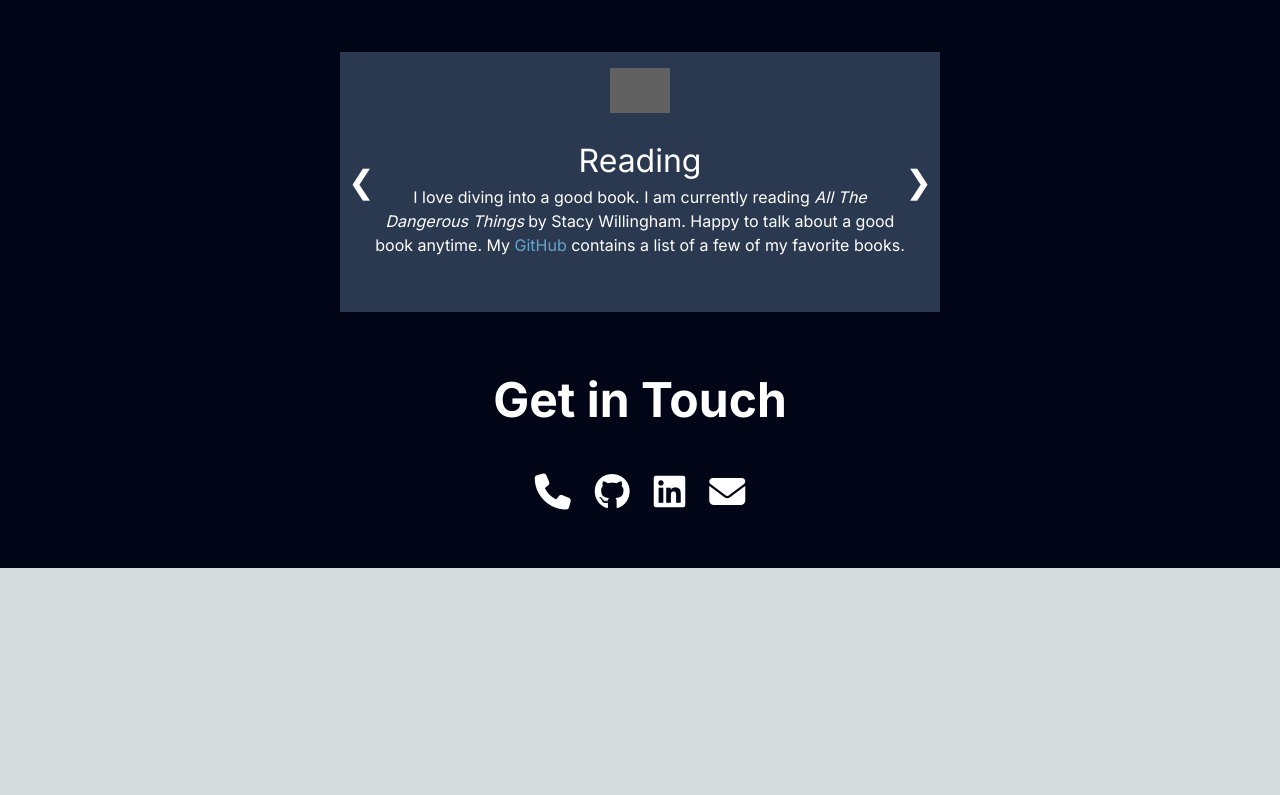
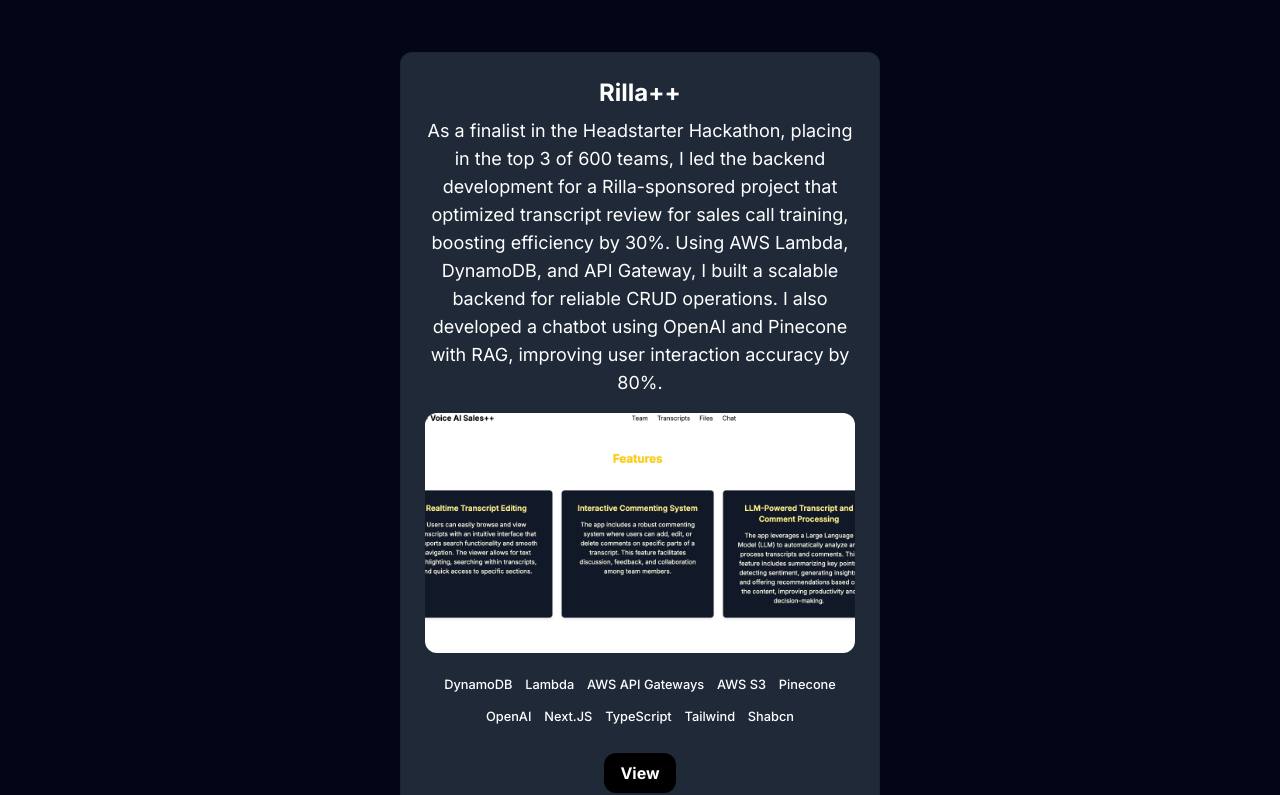
Before and after one commit to ShaunJhingoor/ShaunJhingoor_portfolio, a Next.js app: page / in a window 1280 px wide. Shown: the part 3120-3915 px from the top of the page. Before the commit the page ends 3688 px from the top, so only its background shows below. Built offline with nearby package versions, Linux system fonts and the light colour scheme; grey boxes are pictures that could not be loaded.

Commit message:
add hackathon

```diff
--- /dev/null
+++ b/src/app/components/ui/3d-card-single.tsx
@@ -0,0 +1,70 @@
+"use client";
+
+import Image from "next/image";
+import React from "react";
+import { CardBody, CardContainer, CardItem } from "../ui/3d-card";
+import Link from "next/link";
+import rilla from "../../assets/rilla++.png";
+import { link } from "fs";
+
+export function ThreeDCardDemo() {
+  return (
+    <CardContainer className="inter-var mb-[5rem]">
+      <CardBody className="bg-gray-800 text-white relative group/card  dark:hover:shadow-2xl dark:hover:shadow-emerald-500/[0.1] dark:bg-black dark:border-white/[0.2] border-black/[0.1] w-auto sm:w-[30rem] h-auto rounded-xl p-6 border  ">
+        <div className="flex justify-center items-center h-full">
+          <CardItem
+            translateZ="50"
+            className="text-2xl font-bold text-white text-center"
+          >
+            Rilla++
+          </CardItem>
+        </div>
+        <CardItem
+          as="p"
+          translateZ="60"
+          className="text-white text-lg max-w-lg mt-2 text-center"
+        >
+          As a finalist in the Headstarter Hackathon, placing in the top 3 of
+          600 teams, I led the backend development for a Rilla-sponsored project
+          that optimized transcript review for sales call training, boosting
+          efficiency by 30%. Using AWS Lambda, DynamoDB, and API Gateway, I
+          built a scalable backend for reliable CRUD operations. I also
+          developed a chatbot using OpenAI and Pinecone with RAG, improving user
+          interaction accuracy by 80%.
+        </CardItem>
+        <CardItem translateZ="100" className="w-full mt-4">
+          <Image
+            src={rilla.src}
+            height="1000"
+            width="1000"
+            className="h-60 w-full object-cover rounded-xl group-hover/card:shadow-xl"
+            alt="thumbnail"
+          />
+        </CardItem>
+        <div id="project__stack">
+          <p id="project__stack-item">DynamoDB</p>
+          <p id="project__stack-item">Lambda</p>
+          <p id="project__stack-item">AWS API Gateways</p>
+          <p id="project__stack-item">AWS S3</p>
+          <p id="project__stack-item">Pinecone</p>
+          <p id="project__stack-item">OpenAI</p>
+          <p id="project__stack-item">Next.JS</p>
+          <p id="project__stack-item">TypeScript</p>
+          <p id="project__stack-item">Tailwind</p>
+          <p id="project__stack-item">Shabcn</p>
+        </div>
+        <div className="flex justify-center items-center mt-5">
+          <CardItem
+            translateZ={20}
+            as={Link}
+            href="https://hiring-hackathon-team.vercel.app/"
+            target="__blank"
+            className="px-4 py-2 rounded-xl bg-black text-white text-md font-bold transform transition duration-300 ease-in-out hover:bg-gray-700 hover:scale-105"
+          >
+            View
+          </CardItem>
+        </div>
+      </CardBody>
+    </CardContainer>
+  );
+}
--- a/src/app/components/ui/3d-card.tsx
+++ b/src/app/components/ui/3d-card.tsx
@@ -1,13 +1,12 @@
 "use client";
 import { cn } from "../../lib/utils";
-import Image from "next/image";
 import React, {
   createContext,
   useState,
   useContext,
   useRef,
   useEffect,
-} from "react"
+} from "react";
 
 const MouseEnterContext = createContext<
   [boolean, React.Dispatch<React.SetStateAction<boolean>>] | undefined
@@ -48,12 +47,9 @@
   return (
     <MouseEnterContext.Provider value={[isMouseEntered, setIsMouseEntered]}>
       <div
-        className={cn(
-          "flex items-center justify-center",
-          containerClassName
-        )}
+        className={cn("flex items-center justify-center", containerClassName)}
         style={{
-          perspective: "1500px", // Increased perspective to enhance 3D effect
+          perspective: "2000px",
         }}
       >
         <div
@@ -137,7 +133,10 @@
   return (
     <Tag
       ref={ref}
-      className={cn("w-fit transition-transform duration-300 ease-out", className)}
+      className={cn(
+        "w-fit transition-transform duration-300 ease-out",
+        className
+      )}
       {...rest}
     >
       {children}
--- a/src/app/page.tsx
+++ b/src/app/page.tsx
@@ -1,21 +1,21 @@
 "use client";
 import NavBar from "./components/ui/navbar-menu";
-import SparklesCore  from "./components/ui/Sparkles";
+import SparklesCore from "./components/ui/Sparkles";
 import { LampDemo } from "./components/ui/lamp";
 import { useState } from "react";
 import { useEffect } from "react";
 import { CardContainer, CardBody, CardItem } from "./components/ui/3d-card";
 import { FlipWords } from "./components/ui/flip-word";
 import Image from "next/image";
-import '@fortawesome/fontawesome-free/css/all.min.css';
-import cell from "./assets/cellExplorer.png"
-import allAdventure from "./assets/allAdventure.png"
-import teamMates from "./assets/teamMates.png"
-import"./page.css"
+import "@fortawesome/fontawesome-free/css/all.min.css";
+import cell from "./assets/cellExplorer.png";
+import allAdventure from "./assets/allAdventure.png";
+import teamMates from "./assets/teamMates.png";
+import "./page.css";
 import { InfiniteMovingCardsDemo } from "./components/ui/InfiniteMovingCards";
 import { ExpandableCardDemo } from "./components/ui/expandable-cards";
 import Carousel from "./components/ui/hobbies-carousel";
-
+import { ThreeDCardDemo } from "./components/ui/3d-card-single";
 
 const Popup = () => {
   return (
@@ -26,17 +26,14 @@
         minSize={1}
         maxSize={3}
         speed={5}
-
       />
       <div className="absolute flex items-center justify-center inset-0">
         <div className="text-center">
-
           <FlipWords
-          words={['Welcome!']}
+            words={["Welcome!"]}
             duration={1000}
             className="text-5xl md:text-6xl font-extrabold text-white drop-shadow-lg"
           />
-
         </div>
       </div>
     </div>
@@ -61,16 +58,14 @@
         const element = document.querySelector(hash);
         console.log(element);
         if (element) {
-          element.scrollIntoView({ behavior: 'smooth' });
+          element.scrollIntoView({ behavior: "smooth" });
         }
       }, 3100);
     }
   }, []);
 
-
   return (
     <main className="section main bg-[#020617]">
-
       {showPopup ? (
         <Popup />
       ) : (
@@ -79,24 +74,29 @@
           <section id="about">
             <LampDemo />
           </section>
-          <section id="skills" className="section skills bg-[#020617] h-[20rem] " >
+          <section
+            id="skills"
+            className="section skills bg-[#020617] h-[20rem] "
+          >
             <h2 className="section__title text-4xl md:text-5xl font-bold mb-8 text-center text-white pb-4 drop-shadow-lg">
               Skills
             </h2>
-              <InfiniteMovingCardsDemo/>
+            <InfiniteMovingCardsDemo />
           </section>
-          <section id="headstarter" className="section headstarter bg-[#020617] mb-[10rem] mt-[5rem]">
+          <section
+            id="headstarter"
+            className="section headstarter bg-[#020617] mb-[10rem] mt-[5rem]"
+          >
             <h2 className="section__title text-4xl mb-[5vh] md:text-5xl font-bold mb-8 text-center text-white pb-4 drop-shadow-lg">
               Headstarter.ai Fellowship
             </h2>
-            <ExpandableCardDemo/>
+            <ExpandableCardDemo />
           </section>
 
           <section id="projects" className="section projects bg-[#020617]">
             <h2 className="section__title text-4xl md:text-5xl font-bold mb-8 text-center text-white pb-4 drop-shadow-lg">
               Projects
             </h2>
-
 
             <div className="projects__grid">
               <CardContainer containerClassName="mt-10">
@@ -121,8 +121,15 @@
                         />
                       </div>
                     </div>
-                  <h2 className="text-xl font-semibold mt-4">Cell Explorer</h2>
-                  <p className="mt-2">Cell Explorer is an interactive demo where users compare Eukaryotic and Prokaryotic cells. Organelles, the cell components, can be clicked on for information. Links below to view github repository and live site.</p>
+                    <h2 className="text-xl font-semibold mt-4">
+                      Cell Explorer
+                    </h2>
+                    <p className="mt-2">
+                      Cell Explorer is an interactive demo where users compare
+                      Eukaryotic and Prokaryotic cells. Organelles, the cell
+                      components, can be clicked on for information. Links below
+                      to view github repository and live site.
+                    </p>
                     <div id="project__stack">
                       <p id="project__stack-item">Canvas</p>
                       <p id="project__stack-item">JavaScript</p>
@@ -144,7 +151,10 @@
                         className="link link--icon mt-2"
                         target="_blank"
                       >
-                    <i aria-hidden="true" className="fas fa-external-link-alt"></i>
+                        <i
+                          aria-hidden="true"
+                          className="fas fa-external-link-alt"
+                        ></i>
                       </a>
                     </div>
                   </CardItem>
@@ -162,7 +172,7 @@
                     rotateY={0}
                   >
                     <div className="relative w-full h-48">
-                    <div className="absolute inset-0 overflow-hidden rounded-lg" >
+                      <div className="absolute inset-0 overflow-hidden rounded-lg">
                         <Image
                           src={allAdventure}
                           alt="A description of the image"
@@ -172,8 +182,17 @@
                         />
                       </div>
                     </div>
-                  <h2 className="text-xl font-semibold mt-4">All Adventure</h2>
-                  <p className="mt-2">All Adventure is a full stack application modeled off All Trails. Users are able to view trails all throughout New York on a interactive Google Map and zoom in on the trail of interest. Users can view and write reviews and ratings for a trail. Links below to view github repository and live site.</p>
+                    <h2 className="text-xl font-semibold mt-4">
+                      All Adventure
+                    </h2>
+                    <p className="mt-2">
+                      All Adventure is a full stack application modeled off All
+                      Trails. Users are able to view trails all throughout New
+                      York on a interactive Google Map and zoom in on the trail
+                      of interest. Users can view and write reviews and ratings
+                      for a trail. Links below to view github repository and
+                      live site.
+                    </p>
                     <div id="project__stack">
                       <p id="project__stack-item">PostgreSQL</p>
                       <p id="project__stack-item">Rails</p>
@@ -201,7 +220,10 @@
                         className="link link--icon mt-2"
                         target="_blank"
                       >
-                    <i aria-hidden="true" className="fas fa-external-link-alt"></i>
+                        <i
+                          aria-hidden="true"
+                          className="fas fa-external-link-alt"
+                        ></i>
                       </a>
                     </div>
                   </CardItem>
@@ -219,7 +241,7 @@
                     rotateY={0}
                   >
                     <div className="relative w-full h-48">
-                    <div className="absolute inset-0 overflow-hidden rounded-lg" >
+                      <div className="absolute inset-0 overflow-hidden rounded-lg">
                         <Image
                           src={teamMates}
                           alt="A description of the image"
@@ -230,7 +252,14 @@
                       </div>
                     </div>
                     <h2 className="text-xl font-semibold mt-4">Team Mates</h2>
-                  <p className="mt-2">Team Mates is a full stack application incorporating Google Maps. Completed in a team of four. Users can find or create sporting events by location, and filter by sport category, difficulty, and distance. Profiles can be created to indicate attendance and add friends. Links below to view github repository and live site.</p>
+                    <p className="mt-2">
+                      Team Mates is a full stack application incorporating
+                      Google Maps. Completed in a team of four. Users can find
+                      or create sporting events by location, and filter by sport
+                      category, difficulty, and distance. Profiles can be
+                      created to indicate attendance and add friends. Links
+                      below to view github repository and live site.
+                    </p>
                     <div id="project__stack">
                       <p id="project__stack-item">Mongo DB</p>
                       <p id="project__stack-item">Mongoose.js</p>
@@ -260,7 +289,10 @@
                         className="link link--icon mt-2"
                         target="_blank"
                       >
-                    <i aria-hidden="true" className="fas fa-external-link-alt"></i>
+                        <i
+                          aria-hidden="true"
+                          className="fas fa-external-link-alt"
+                        ></i>
                       </a>
                     </div>
                   </CardItem>
@@ -268,30 +300,53 @@
               </CardContainer>
             </div>
           </section>
+          <section id="hackathon">
+            <h2 className="section__title text-4xl md:text-5xl font-bold mb-8 text-center text-white pb-4 drop-shadow-lg">
+              Hackathon
+            </h2>
+            <ThreeDCardDemo />
+          </section>
           <section>
-              <Carousel/>
+            <Carousel />
           </section>
-        <section id="contact" className="section contact bg-[#020617] h-[12rem] mt-[4rem]" >
+          <section
+            id="contact"
+            className="section contact bg-[#020617] h-[12rem] mt-[4rem]"
+          >
             <h2 className="section__title text-4xl md:text-5xl font-bold mb-8 text-center text-white pb-4 drop-shadow-lg">
               Get in Touch
             </h2>
             <div className="flex justify-center space-x-6 ">
-          <a href="tel:{516-361-5945}" className="text-white text-4xl hover:text-gray-300">
+              <a
+                href="tel:{516-361-5945}"
+                className="text-white text-4xl hover:text-gray-300"
+              >
                 <i className="fas fa-phone"></i>
               </a>
-          <a href="https://github.com/ShaunJhingoor" className="text-white text-4xl hover:text-gray-300" target="_blank" rel="noopener noreferrer">
+              <a
+                href="https://github.com/ShaunJhingoor"
+                className="text-white text-4xl hover:text-gray-300"
+                target="_blank"
+                rel="noopener noreferrer"
+              >
                 <i className="fab fa-github"></i>
               </a>
-          <a href="https://www.linkedin.com/in/shaun-jhingoor-10a50328a/" className="text-white text-4xl hover:text-gray-300" target="_blank" rel="noopener noreferrer">
+              <a
+                href="https://www.linkedin.com/in/shaun-jhingoor-10a50328a/"
+                className="text-white text-4xl hover:text-gray-300"
+                target="_blank"
+                rel="noopener noreferrer"
+              >
                 <i className="fab fa-linkedin"></i>
               </a>
-          <a href="mailto:Jhingoor1945@gmail.com" className="text-white text-4xl hover:text-gray-300">
+              <a
+                href="mailto:Jhingoor1945@gmail.com"
+                className="text-white text-4xl hover:text-gray-300"
+              >
                 <i className="fas fa-envelope"></i>
               </a>
             </div>
-
           </section>
-
         </div>
       )}
     </main>
```
Also changed, not shown: src/app/assets/rilla++.png (added). Lines whose indentation alone changed are shown as unchanged.
